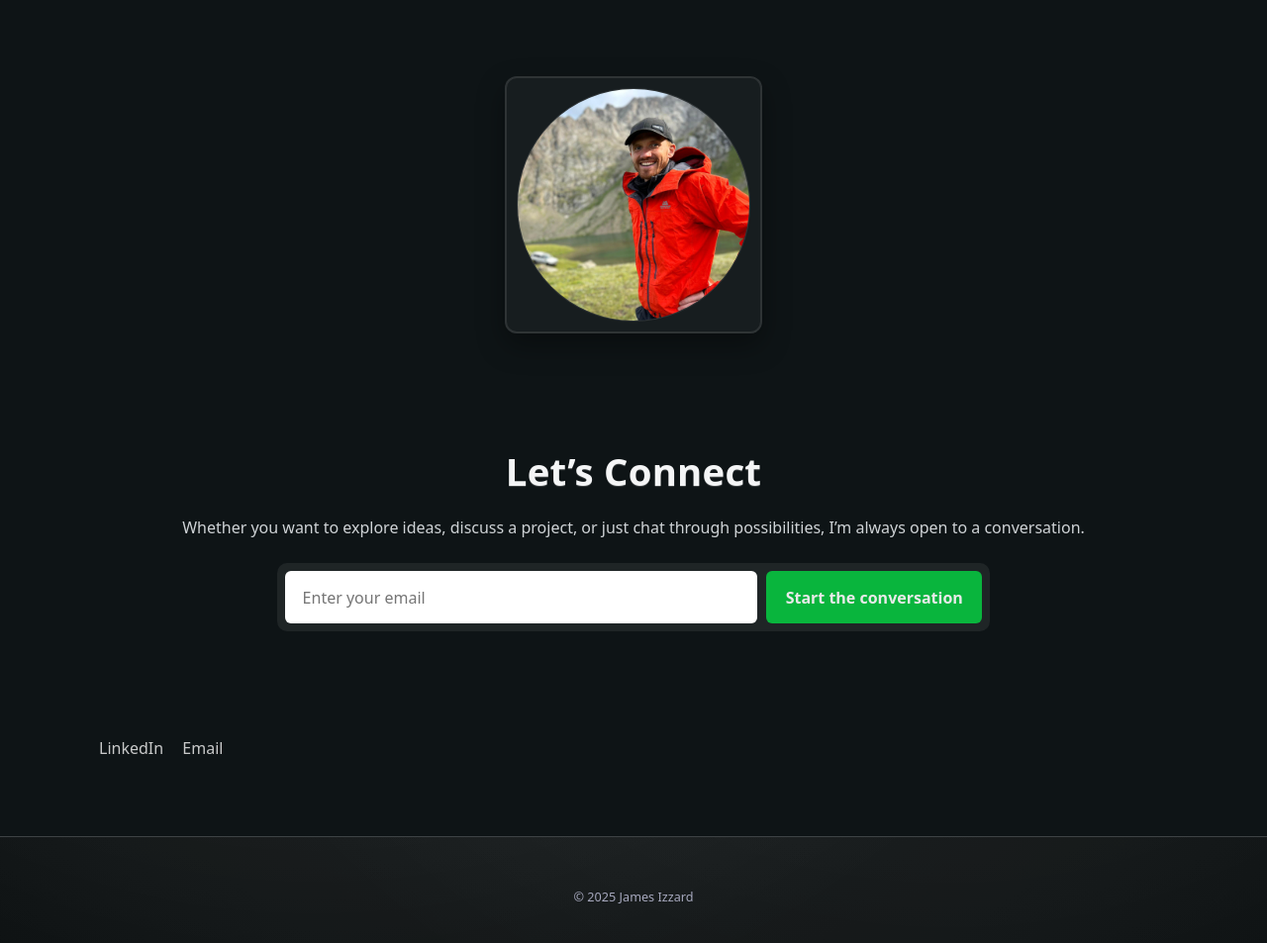
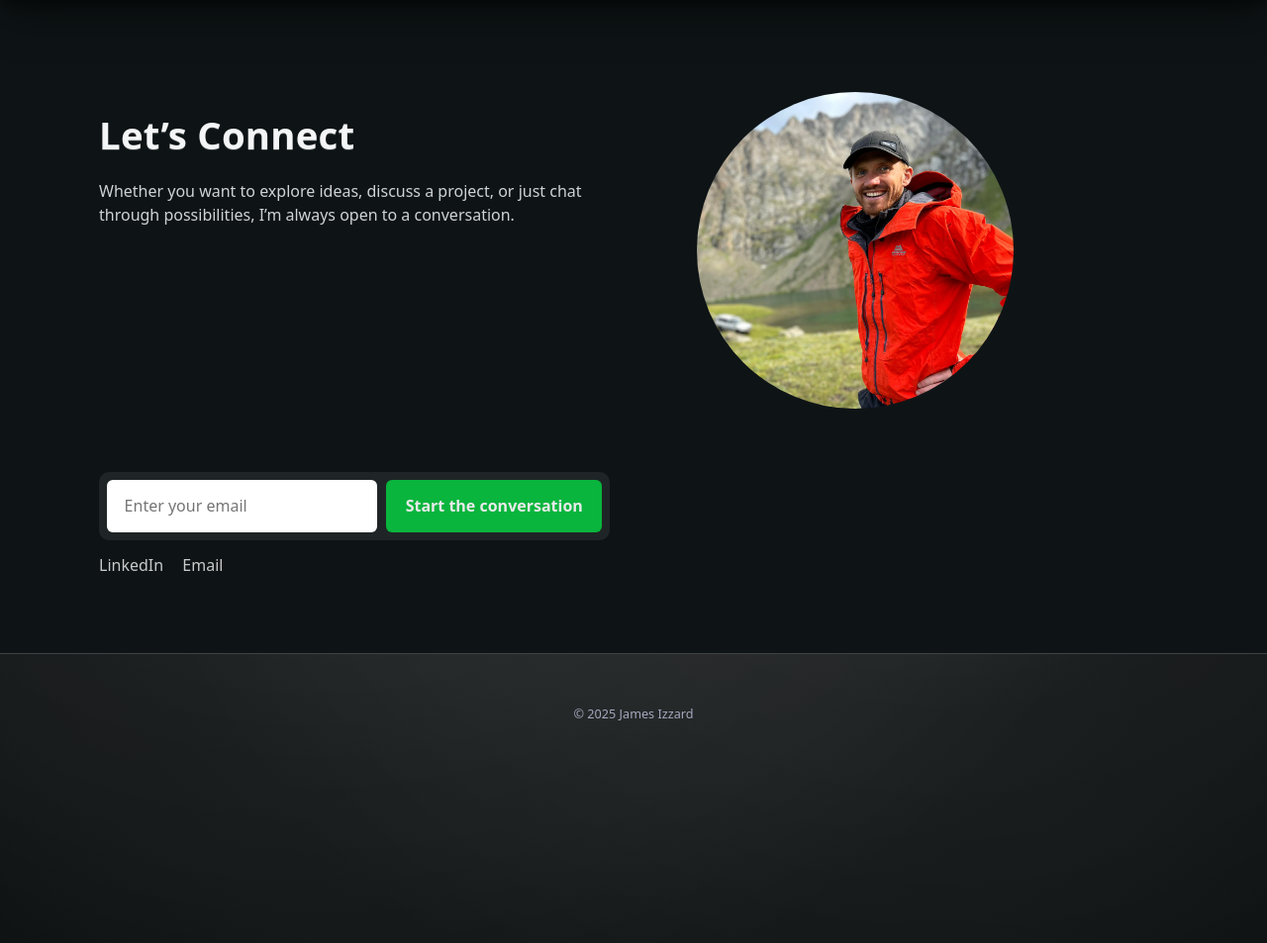
Before and after one commit to JamesAIzzard/jamesaizzard.github.io, a Jekyll site: the page built from index.html, in a window 1280 px wide and 1400 px high, scrolled down 1296 px. Shown: the part 419-1372 px from the top of the window at 99% size. Built offline with Jekyll 4.4.1, drawn with Linux system fonts in a browser that asks for light colours; some web fonts are replaced; after the commit the page ends 2511 px from its top, so only the background shows below that.

Commit message:
Add contact section and styles; refactor layout and CSS for improved organization

```diff
--- /dev/null
+++ b/_includes/contact.html
@@ -0,0 +1,22 @@
+<section class="contact">
+  <div class="container contact-grid">
+
+    <div class="contact-text">
+      <h2>{{ include.title | default: "Let’s Connect" }}</h2>
+      <p>{{ include.copy | default: "Whether you want to explore ideas, discuss a project, or just chat through possibilities, I’m always open to a conversation." }}</p>
+    </div>
+
+    <figure class="contact-media">
+      <img class="contact-image" src="{{ include.img_src | default: '/assets/images/profile_picture.jpg' | relative_url }}" alt="{{ include.img_alt | default: 'Portrait' }}">
+    </figure>
+
+    <div class="contact-cta">
+      {% include cta-form.html %}
+      <div class="social-links">
+        <a href="https://www.linkedin.com" target="_blank" rel="noopener">LinkedIn</a>
+        <a href="mailto:you@example.com">Email</a>
+      </div>
+    </div>
+
+  </div>
+</section>
--- a/_layouts/default.html
+++ b/_layouts/default.html
@@ -14,6 +14,7 @@
     <link rel="stylesheet" href="{{ '/assets/css/header.css' | relative_url }}">
     <link rel="stylesheet" href="{{ '/assets/css/index.css' | relative_url }}">
     <link rel="stylesheet" href="{{ '/assets/css/pill_switcher.css' | relative_url }}">
+    <link rel="stylesheet" href="{{ '/assets/css/contact.css' | relative_url }}">
     <link rel="stylesheet" href="{{ '/assets/css/cta.css' | relative_url }}">
     <link rel="stylesheet" href="{{ '/assets/css/footer.css' | relative_url }}">
     <script src="{{ '/assets/js/main.js' | relative_url }}" defer></script>
--- /dev/null
+++ b/assets/css/contact.css
@@ -0,0 +1,47 @@
+/* Contact section */
+.contact{
+  padding: clamp(3rem, 6vw, 6rem) 0;
+  background: var(--bg-solid);
+  border-block: 1px solid rgba(255, 255, 255, 0.2);
+}
+
+.contact-grid{
+  display: grid;
+  gap: 1.6rem;
+  align-items: start;
+}
+
+.contact-text h2{
+  font-size: clamp(1.8rem, 3vw, 2.4rem);
+  margin-bottom: 0.8rem;
+}
+
+.contact-text p{ color: var(--muted); }
+
+.contact-media{ justify-self: start; }
+
+.contact-image{
+  display: block;
+  width: min(320px, 100%);
+  aspect-ratio: 1/1;
+  object-fit: cover;
+  border-radius: 9999px;
+}
+
+.contact-cta .cta{ margin: 1rem 0 0; }
+.contact-cta .social-links{ display: flex; gap: 1.2rem; margin-top: 0.8rem; }
+.contact-cta .social-links a{
+  color: var(--text);
+  opacity: 0.85;
+  border-bottom: 1px solid transparent;
+  transition: border-color 0.2s ease, opacity 0.2s ease;
+}
+.contact-cta .social-links a:hover{ opacity: 1; border-color: var(--text); }
+
+@media (min-width: 900px){
+  .contact-grid{
+    grid-template-columns: 1fr 1fr;
+    gap: 2rem 3rem;
+  }
+  .contact-media{ justify-self: end; }
+}
--- a/assets/css/index.css
+++ b/assets/css/index.css
@@ -21,11 +21,15 @@
 }
 
 /* Hero */
-.hero{ padding: clamp(2rem, 6vw, 5rem) 0 2rem; }
+.hero {
+  padding: clamp(2rem, 6vw, 5rem) 0 2rem;
+}
 
-.hero-inner{ text-align: center; }
+.hero-inner {
+  text-align: center;
+}
 
-h1{
+h1 {
   font-size: clamp(2rem, 3.6vw + 1rem, 3.4rem);
   line-height: 1.15;
   margin: 0.8rem 0 0.6rem;
@@ -33,88 +37,18 @@ h1{
   font-weight: 700;
 }
 
-.lede{
+.lede {
   max-width: 60ch;
   margin: 0 auto 1.4rem;
   color: var(--muted);
   text-align: center;
 }
 
-.screenshot{ width: min(100%, 980px); margin: 0 auto; }
-
-.screenshot > img{ aspect-ratio: 16/9; }
-
-/* Pill switcher styles moved to assets/css/pill_switcher.css */
-
-/* Contact */
-.contact{
-  padding: clamp(3rem, 6vw, 6rem) 0;
-  background: var(--bg-solid);
-  border-block: 1px solid rgba(255, 255, 255, 0.2);
-  position: relative;
+.screenshot {
+  width: min(100%, 980px);
+  margin: 0 auto;
 }
 
-.contact-inner{
-  display: grid;
-  grid-template-columns: 1fr 1fr;
-  gap: 3rem;
-  align-items: center;
+.screenshot>img {
+  aspect-ratio: 16/9;
 }
-
-.contact-text h2{
-  font-size: clamp(1.8rem, 3vw, 2.4rem);
-  margin-bottom: 1rem;
-}
-
-.contact-text p{ color: var(--muted); margin-bottom: 1.5rem; }
-
-.contact-form{
-  display: flex;
-  border: 1px solid rgba(255, 255, 255, 0.15);
-  border-radius: 999px;
-  overflow: hidden;
-  margin-bottom: 1.5rem;
-  background: rgba(255, 255, 255, 0.07);
-}
-
-.contact-form input{
-  flex: 1;
-  padding: 0.9rem 1.1rem;
-  border: none;
-  background: transparent;
-  color: #fff;
-}
-
-.contact-form input:focus{
-  outline: none;
-  box-shadow: 0 0 0 3px var(--ring);
-}
-
-.contact-form button{
-  border: none;
-  background: var(--accent);
-  color: var(--text);
-  font-weight: 600;
-  padding: 0.9rem 1.4rem;
-  cursor: pointer;
-  transition: background 0.2s ease;
-}
-
-.social-links{ display: flex; gap: 1.2rem; }
-
-.social-links a{
-  color: var(--text);
-  opacity: 0.85;
-  border-bottom: 1px solid transparent;
-  transition: border-color 0.2s ease, opacity 0.2s ease;
-}
-
-.social-links a:hover{ opacity: 1; border-color: var(--text); }
-
-.contact-portrait img{ border-radius: 50%; aspect-ratio: 1/1; object-fit: cover; }
-
-/* pill buttons responsive styles moved to assets/css/pill_switcher.css */
-
-.contact-inner{ grid-template-columns: 1fr; text-align: center; }
-
-.contact-portrait{ order: -1; max-width: 260px; margin: 0 auto 2rem; }
--- a/assets/css/style.css
+++ b/assets/css/style.css
@@ -20,17 +20,24 @@
   --radius: 12px;
   --shadow-lg: 0 12px 28px rgba(0, 0, 0, 0.35);
   /* Blueprint theme tokens */
-  --blueprint-paper: #0a1524;           /* deep navy */
-  --blueprint-paper-2: #0e1c31;         /* slightly lighter */
+  --blueprint-paper: #0a1524;
+  /* deep navy */
+  --blueprint-paper-2: #0e1c31;
+  /* slightly lighter */
   --blueprint-glow-1: rgba(120, 200, 255, 0.08);
   --blueprint-glow-2: rgba(124, 105, 255, 0.10);
-  --blueprint-grid: rgba(255, 255, 255, 0.10);       /* minor grid lines */
-  --blueprint-grid-strong: rgba(255, 255, 255, 0.16);/* major grid lines */
+  --blueprint-grid: rgba(255, 255, 255, 0.10);
+  /* minor grid lines */
+  --blueprint-grid-strong: rgba(255, 255, 255, 0.16);
+  /* major grid lines */
 }
 
-html, body{ min-height: 100%; }
+html,
+body {
+  min-height: 100%;
+}
 
-body{
+body {
   color: var(--text);
   font-family: 'Hubot Sans', ui-sans-serif, system-ui, -apple-system, Segoe UI, Roboto, "Helvetica Neue", Arial, "Noto Sans", "Liberation Sans", sans-serif;
   background:
@@ -51,12 +58,12 @@ body{
   min-height: 100dvh;
 }
 
-.container{
+.container {
   width: min(100% - 2rem, var(--maxw));
   margin-inline: auto;
 }
 
-.frame{
+.frame {
   padding: 12px;
   border-radius: var(--radius);
   background: var(--panel);
@@ -66,30 +73,37 @@ body{
     var(--shadow-lg);
 }
 
-.frame img{
+.frame img {
   width: 100%;
   border-radius: 8px;
   background: transparent;
   outline: 1px solid var(--line);
 }
 
-h1, h2, h3{
+h1,
+h2,
+h3 {
   color: var(--heading);
   letter-spacing: .2px;
   text-shadow: 0 .5px 0 rgba(255, 255, 255, .2);
   margin: .8em 0 .4em;
 }
 
-p, li{ color: var(--text); }
+p,
+li {
+  color: var(--text);
+}
 
-a{
+a {
   color: var(--accent-1);
   text-underline-offset: 2px;
 }
 
-a:hover{ filter: brightness(1.08); }
+a:hover {
+  filter: brightness(1.08);
+}
 
-button{
+button {
   color: var(--heading);
   background: linear-gradient(180deg, var(--accent-1), rgba(255, 255, 255, 0.02));
   border: 1px solid var(--line);
@@ -97,7 +111,7 @@ button{
   padding: .55rem .9rem;
 }
 
-:where(a, button, input, select, textarea):focus-visible{
+:where(a, button, input, select, textarea):focus-visible {
   outline: 2px solid var(--accent-1);
   outline-offset: 2px;
   box-shadow: 0 0 0 4px color-mix(in oklab, var(--accent-1) 35%, transparent);
@@ -105,29 +119,31 @@ button{
 
 
 /* Printed photo style: slight angle, white border, shadow */
-.printout{
+.printout {
   display: block;
   max-width: 100%;
   box-sizing: border-box;
   background: #fff;
-  padding: 10px 10px 14px; /* extra bottom like instant film */
-  border: 1px solid rgba(0,0,0,0.15);
-  border-radius: 6px;
+  padding: 10px 10px 14px;
+  /* extra bottom like instant film */
+  border: 1px solid rgba(0, 0, 0, 0.15);
+  border-radius: 2px;
   box-shadow:
-    0 18px 34px rgba(0,0,0,0.38),
-    0 6px 14px rgba(0,0,0,0.28);
+    0 18px 34px rgba(0, 0, 0, 0.38),
+    0 6px 14px rgba(0, 0, 0, 0.28);
   transform: rotate(1.25deg);
   transform-origin: center;
 }
 
-.blueprint-grid{
+.blueprint-grid {
   position: relative;
-  isolation: isolate; /* contain ::before blending */
+  isolation: isolate;
+  /* contain ::before blending */
   background:
     radial-gradient(80% 70% at 60% -10%, var(--blueprint-glow-2), transparent 60%),
     radial-gradient(120% 120% at 90% 120%, var(--blueprint-glow-1), transparent 60%),
-    linear-gradient(180deg, rgba(255,255,255,0.03), rgba(255,255,255,0.00)),
-    radial-gradient(140% 100% at 20% 10%, rgba(255,255,255,0.02), transparent 70%),
+    linear-gradient(180deg, rgba(255, 255, 255, 0.03), rgba(255, 255, 255, 0.00)),
+    radial-gradient(140% 100% at 20% 10%, rgba(255, 255, 255, 0.02), transparent 70%),
     linear-gradient(180deg, var(--blueprint-paper), var(--blueprint-paper-2));
   background-blend-mode: screen, screen, overlay, screen, normal;
   box-shadow:
@@ -137,23 +153,23 @@ button{
   overflow: hidden;
 }
 
-.blueprint-grid::before{
+.blueprint-grid::before {
   content: "";
   position: absolute;
   inset: 0;
   pointer-events: none;
   /* Minor and major grid lines over dark paper */
   background:
-  repeating-linear-gradient(to right, var(--blueprint-grid) 0 1px, transparent 1px 40px),
-  repeating-linear-gradient(to bottom, var(--blueprint-grid) 0 1px, transparent 1px 40px),
-  repeating-linear-gradient(to right, var(--blueprint-grid-strong) 0 1px, transparent 1px 200px),
-  repeating-linear-gradient(to bottom, var(--blueprint-grid-strong) 0 1px, transparent 1px 200px);
+    repeating-linear-gradient(to right, var(--blueprint-grid) 0 1px, transparent 1px 40px),
+    repeating-linear-gradient(to bottom, var(--blueprint-grid) 0 1px, transparent 1px 40px),
+    repeating-linear-gradient(to right, var(--blueprint-grid-strong) 0 1px, transparent 1px 200px),
+    repeating-linear-gradient(to bottom, var(--blueprint-grid-strong) 0 1px, transparent 1px 200px);
   mix-blend-mode: screen;
   opacity: 0.9;
   border-radius: inherit;
 }
 
-.blueprint-grid::after{
+.blueprint-grid::after {
   content: "";
   position: absolute;
   inset: 0;
@@ -161,11 +177,11 @@ button{
   border-radius: inherit;
   /* Subtle inner highlight and bottom edge depth */
   box-shadow:
-  inset 0 1px rgba(255,255,255,0.08),
-  inset 0 -1px rgba(0,0,0,0.45);
+    inset 0 1px rgba(255, 255, 255, 0.08),
+    inset 0 -1px rgba(0, 0, 0, 0.45);
 }
 
-.visually-hidden{
+.visually-hidden {
   position: absolute !important;
   height: 1px;
   width: 1px;
--- a/index.html
+++ b/index.html
@@ -122,24 +122,4 @@ description: Mechanical design, analysis, and rapid productisation with clear co
     </div>
 </section>
 
-<section class="contact">
-    <div class="container contact-inner">
-        <div class="contact-text">
-            <h2>Let’s Connect</h2>
-            <p>
-                Whether you want to explore ideas, discuss a project, or just chat through possibilities,
-                I’m always open to a conversation.
-            </p>
-
-            {% include cta-form.html %}
-            <div class="social-links">
-                <a href="https://www.linkedin.com" target="_blank">LinkedIn</a>
-                <a href="mailto:you@example.com">Email</a>
-            </div>
-        </div>
-
-        <figure class="contact-portrait frame">
-            <img src="assets/images/profile_picture.jpg" alt="Portrait">
-        </figure>
-    </div>
-</section>
+{% include contact.html %}
```
